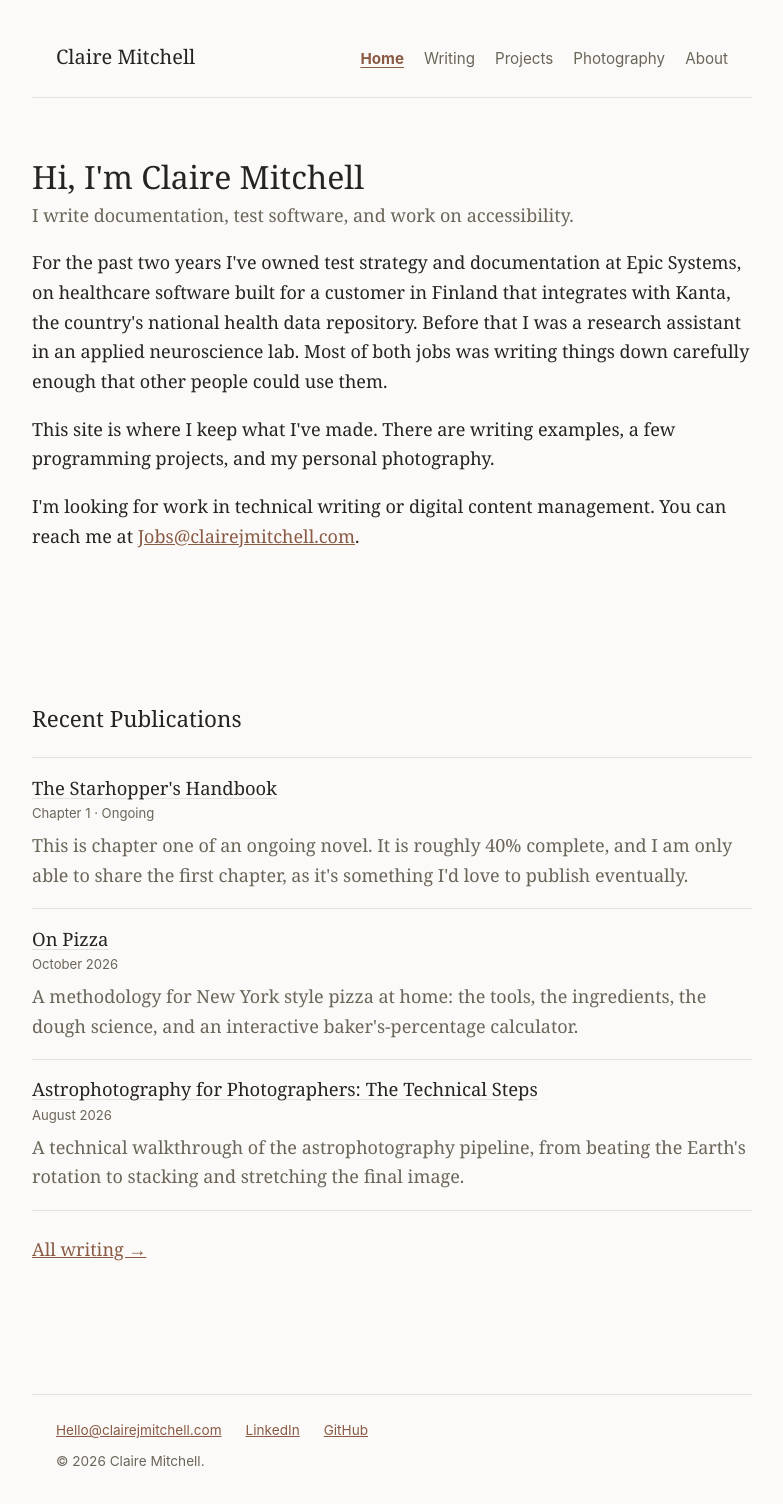
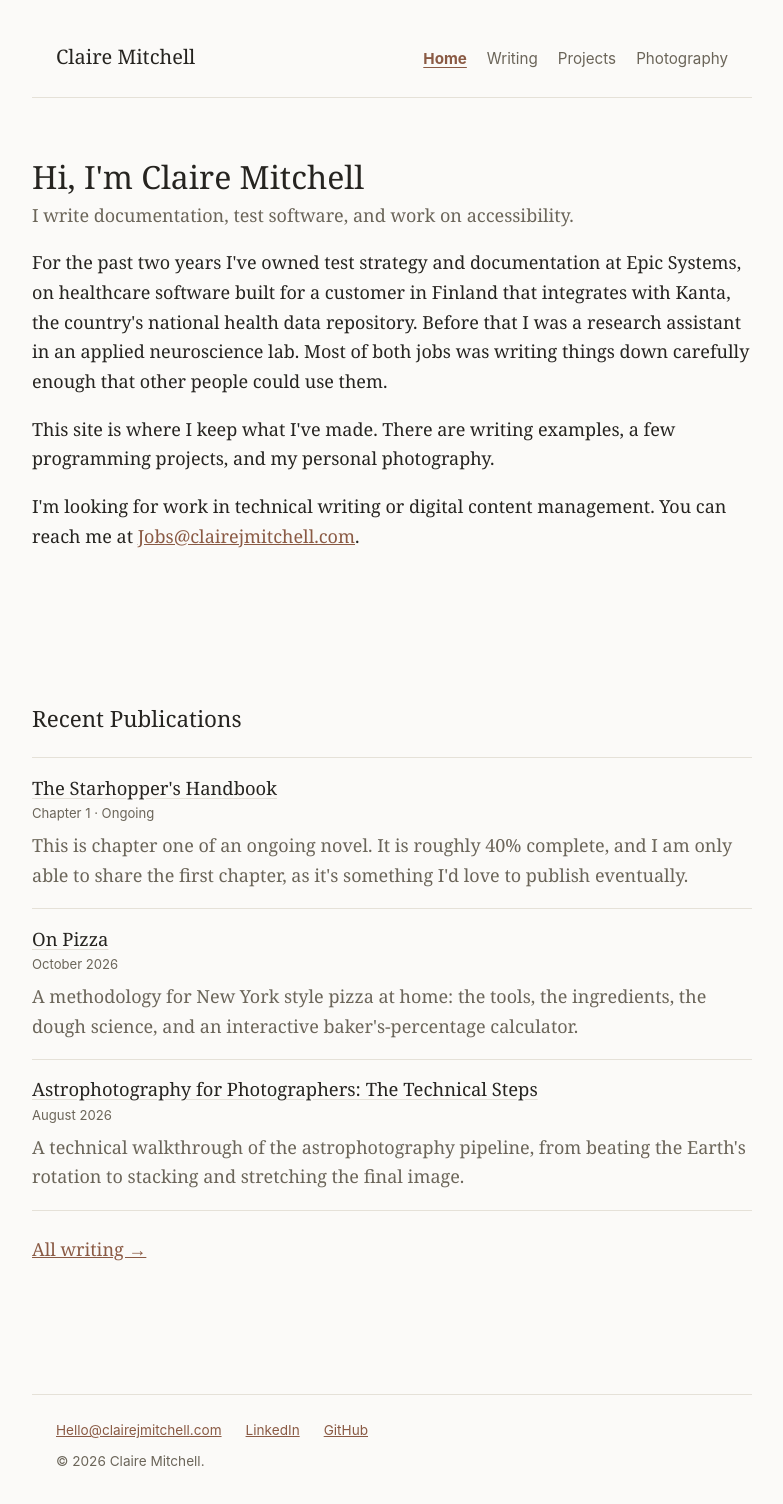
Before and after one commit to Clicksly/clicksly.github.io, a Jekyll site: the page built from index.md, in a window 1280 px wide. Shown: the whole page, without its empty margins (248-1031 px from the left). Built offline with Jekyll 4.4.1, drawn with Linux system fonts in a browser that asks for light colours.

Commit message:
Remove About from site navigation while it's reworked

```diff
--- a/_includes/header.html
+++ b/_includes/header.html
@@ -5,6 +5,5 @@
     <a href="{{ '/writing/' | relative_url }}"{% if page.nav == "writing" %} class="active" aria-current="page"{% endif %}>Writing</a>
     <a href="{{ '/projects/' | relative_url }}"{% if page.nav == "projects" %} class="active" aria-current="page"{% endif %}>Projects</a>
     <a href="{{ '/photography/' | relative_url }}"{% if page.nav == "photography" %} class="active" aria-current="page"{% endif %}>Photography</a>
-    <a href="{{ '/about/' | relative_url }}"{% if page.nav == "about" %} class="active" aria-current="page"{% endif %}>About</a>
   </nav>
 </header>
```
